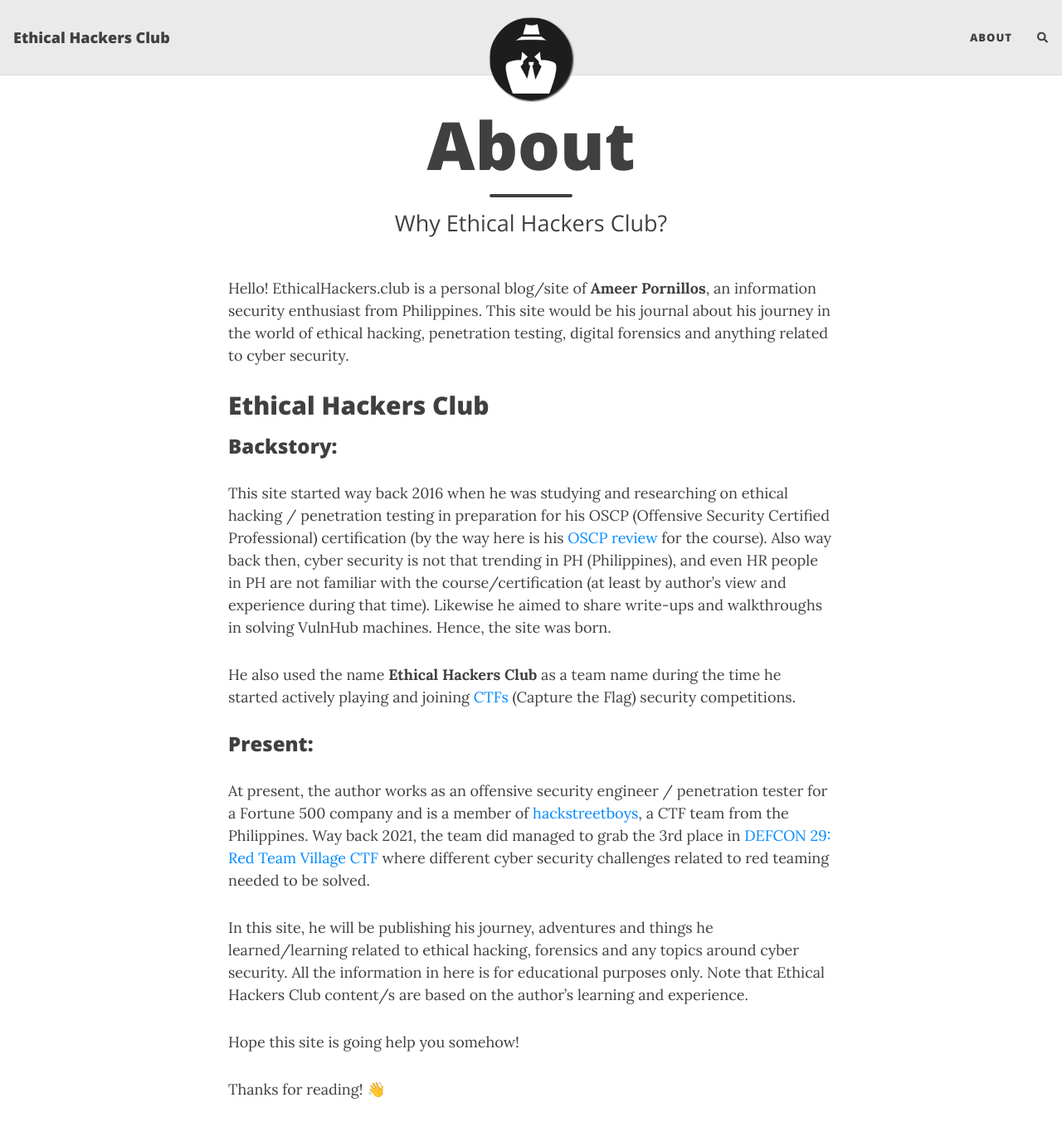
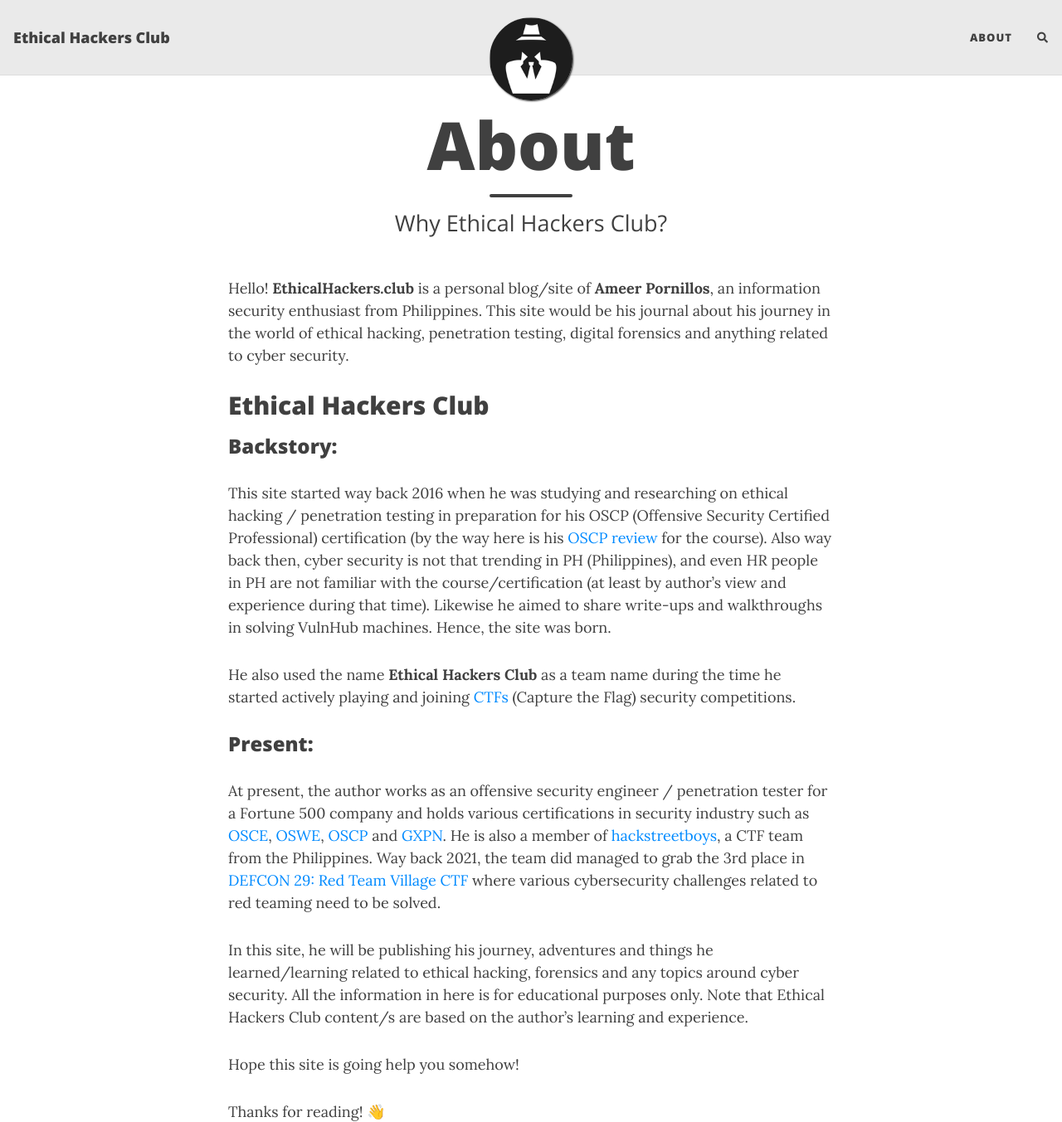
Before and after one commit to ameerpornillos/ameerpornillos.github.io, a Jekyll site: the page built from about.md, in a window 1280 px wide and 1400 px high, cut to the strip 0-1353 px from the top of the window. Shown: the whole strip at 83% size. Built offline with Jekyll 4.4.1, drawn with Linux system fonts in a browser that asks for light colours; nearby versions of some CDN libraries; comment, search, counter and statistics services are not loaded.

Commit message:
updated some info

```diff
--- a/about.md
+++ b/about.md
@@ -4,7 +4,7 @@
 subtitle: Why Ethical Hackers Club?
 ---
 
-Hello! EthicalHackers.club is a personal blog/site of **Ameer Pornillos**, an information security enthusiast from Philippines. This site would be his journal about his journey in the world of ethical hacking, penetration testing, digital forensics and anything related to cyber security.
+Hello! **EthicalHackers.club** is a personal blog/site of **Ameer Pornillos**, an information security enthusiast from Philippines. This site would be his journal about his journey in the world of ethical hacking, penetration testing, digital forensics and anything related to cyber security.
 
 ## Ethical Hackers Club
 
@@ -14,7 +14,7 @@
 He also used the name **Ethical Hackers Club** as a team name during the time he started actively playing and joining [CTFs](https://ctftime.org/team/32092) (Capture the Flag) security competitions.
 
 ### Present:
-At present, the author works as an offensive security engineer / penetration tester for a Fortune 500 company and is a member of [hackstreetboys](https://ctftime.org/team/43377), a CTF team from the Philippines. Way back 2021, the team did managed to grab the 3rd place in [DEFCON 29: Red Team Village CTF](https://youtu.be/EpeO_wJ0JCI?feature=shared&t=9220) where different cyber security challenges related to red teaming needed to be solved.
+At present, the author works as an offensive security engineer / penetration tester for a Fortune 500 company and holds various certifications in security industry such as [OSCE](https://www.youracclaim.com/badges/c005e433-d716-44a2-a157-8e1a522d657c), [OSWE](https://www.youracclaim.com/badges/9495f7da-cf4a-49b4-bcc2-62d29c3c7588), [OSCP](https://www.youracclaim.com/badges/b25903e3-221d-4f55-886c-70eaac04b7e9) and [GXPN](https://www.giac.org/certified-professional/Ameer-Pornillos/214237). He is also a member of [hackstreetboys](https://ctftime.org/team/43377), a CTF team from the Philippines. Way back 2021, the team did managed to grab the 3rd place in [DEFCON 29: Red Team Village CTF](https://youtu.be/EpeO_wJ0JCI?feature=shared&t=9220) where various cybersecurity challenges related to red teaming need to be solved.
 
 In this site, he will be publishing his journey, adventures and things he learned/learning related to ethical hacking, forensics and any topics around cyber security. All the information in here is for educational purposes only. Note that Ethical Hackers Club content/s are based on the author’s learning and experience.
 
```
